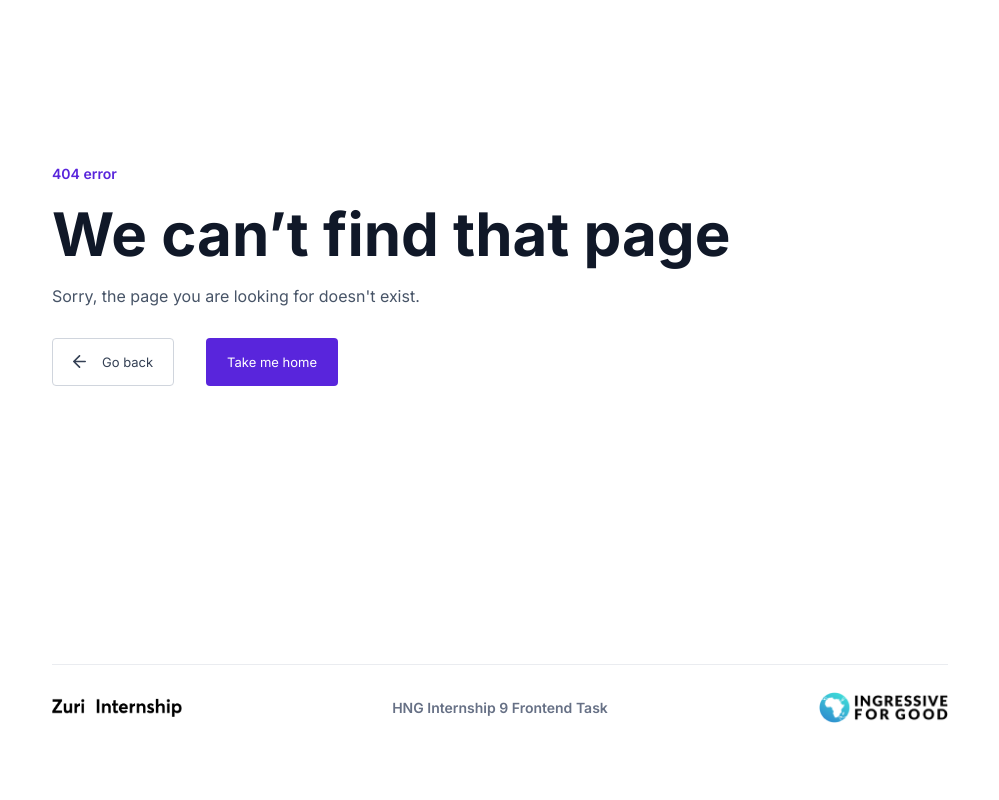
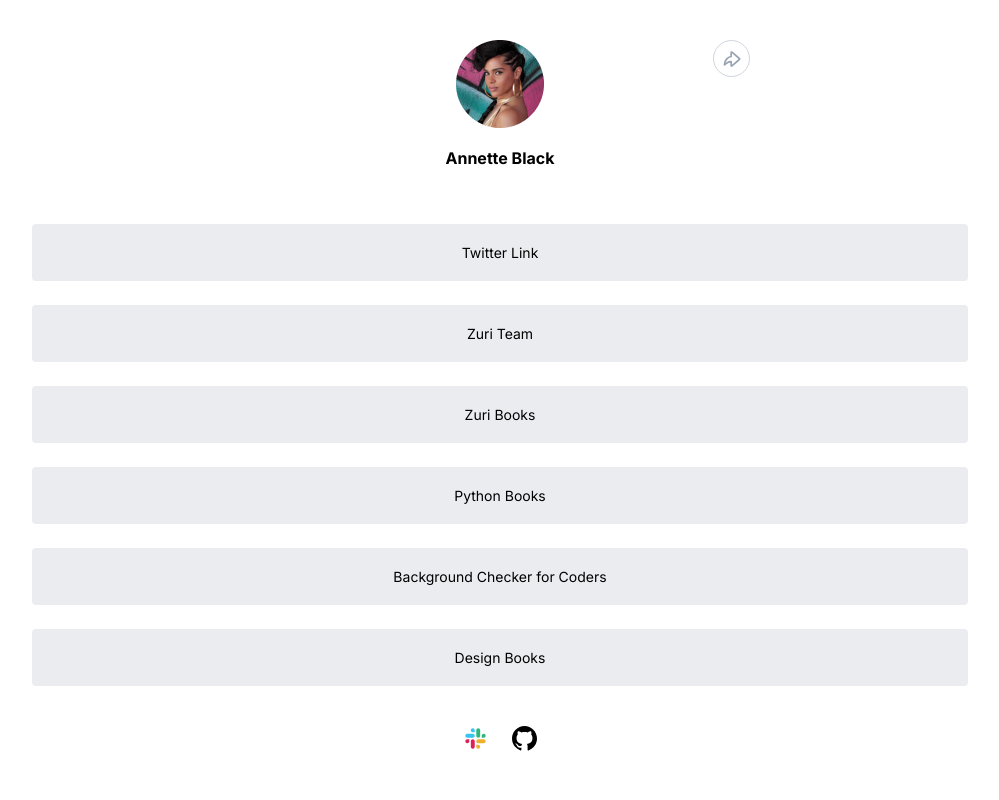
Before and after one commit to rambey-coder/HNG-STAGE-1-TASK, a React (Create React App) app: page / in a window 1280 px wide. Before the commit this address had no page. Shown: the top 800 px of the page, without its empty margins (140-1139 px from the left). Built offline with nearby package versions, Linux system fonts and the light colour scheme; the HTML template or start-up script is replaced by a standard one.

Commit message:
router added

```diff
--- a/src/App.js
+++ b/src/App.js
@@ -1,17 +1,18 @@
 import './App.css';
-import Header from './Components/Header';
 import Links from './Components/Links'
-import Footer from './Components/Footer';
 import Error from './Components/Error';
+import { BrowserRouter as Router, Routes, Route} from 'react-router-dom'
 
 function App() {
   return (
+    <Router>
      <div className="container">
-      {/* <Header />
-      <Links />
-      <Footer /> */}
-      <Error />
+    <Routes>
+      <Route path='/' element={<Links />} />
+      <Route path='*' element={<Error />} />
+     </Routes>
      </div>
+     </Router>
   );
 }
 
--- a/src/Components/Links.js
+++ b/src/Components/Links.js
@@ -1,8 +1,12 @@
 import React from 'react'
+import Header from './Header'
+import Footer from './Footer'
 
 const MainPage = () => {
   return (
     <>
+      <Header />
+
     <div className="links">
         <a href="">Twitter Link</a>
         <a href="">Zuri Team</a>
@@ -21,6 +25,8 @@ const MainPage = () => {
           <img src="/assets/github-icon.svg" alt="github" />
         </a>
       </div>
+
+      <Footer />
       </>
   )
 }
```
